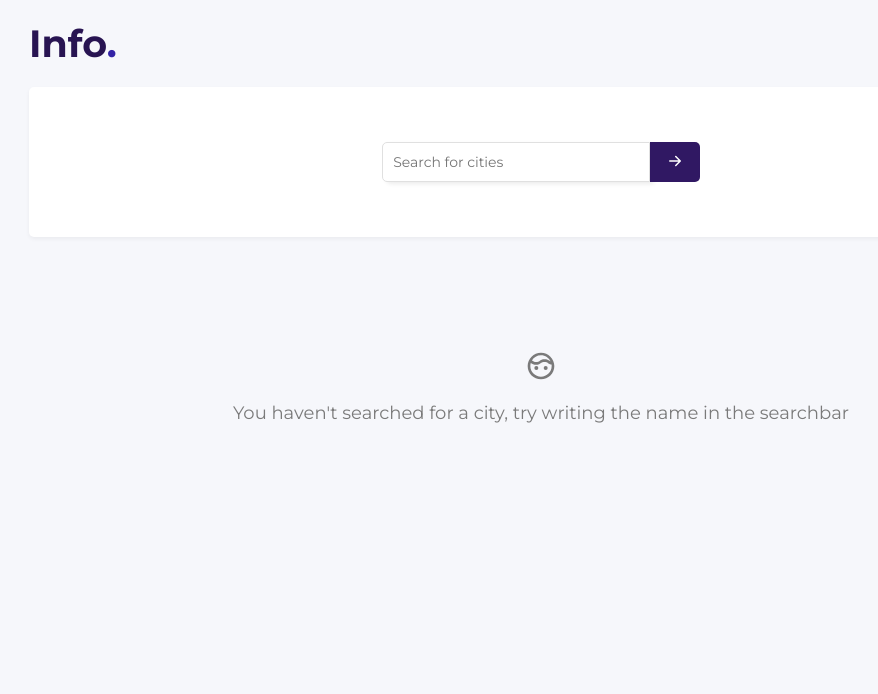
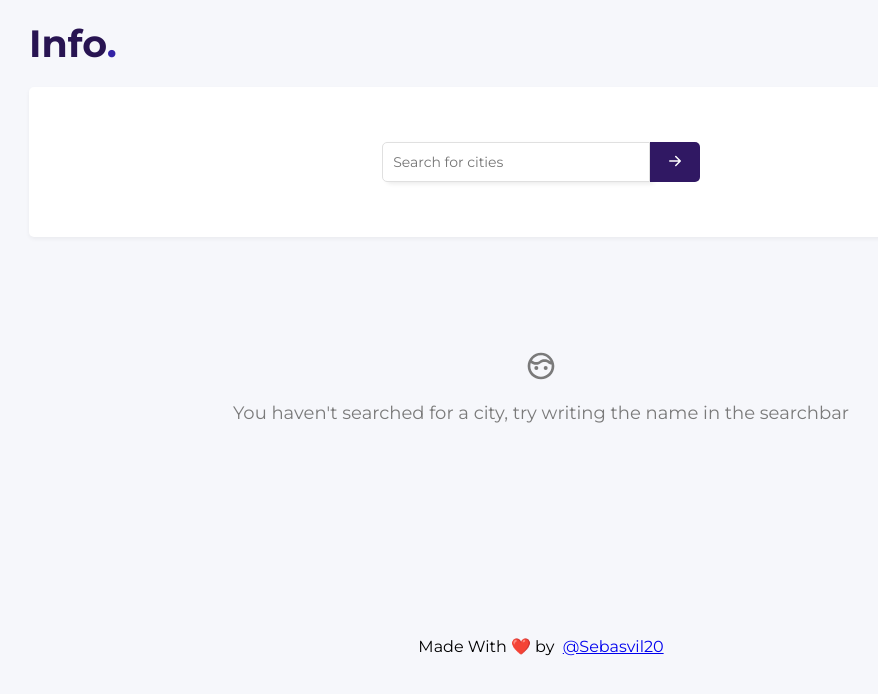
Before and after one commit to sebasvil20/info, a React (Create React App) app: page / in a window 1280 px wide. Shown: the top 694 px of the page, without its empty margins (99-977 px from the left). Built offline with nearby package versions, Linux system fonts and the light colour scheme; no server answers.

Commit message:
Footer with my name added :)

```diff
--- a/src/App.js
+++ b/src/App.js
@@ -6,6 +6,7 @@
 
 import axios from 'axios'
 import { Message } from './components/Message';
+import { Footer } from './components/Footer';
 
 function App() {
 
@@ -51,6 +52,7 @@
           <MainContent city={city} history={history} setCityToSearch={setCityToSearch} handleQuery={handleQuery}/>
           : <Message message={errorMessage} />
       }
+      <Footer />
     </div>
   );
 }
--- /dev/null
+++ b/src/components/Footer/index.js
@@ -0,0 +1,7 @@
+import {FooterContainer} from './styles'
+
+export const Footer = () => (
+    <FooterContainer>
+        Made With ❤️ by  &nbsp;<a href="https://github.com/sebasvil20" target="_blank" rel="noopener noreferrer">@Sebasvil20</a>
+    </FooterContainer>
+)
--- /dev/null
+++ b/src/components/Footer/styles.js
@@ -0,0 +1,9 @@
+import styled from 'styled-components'
+
+export const FooterContainer = styled.div`
+    width: 100%;
+    display: flex;
+    align-items: center;
+    justify-content: center;
+    padding: 100px 0 50px;
+`
--- a/src/components/NewsList/styles.js
+++ b/src/components/NewsList/styles.js
@@ -11,7 +11,6 @@
         width: 100%;
     }
 
-
     @media (max-width: 1100px){
         width: 100%;
         min-width: 300px;
```
